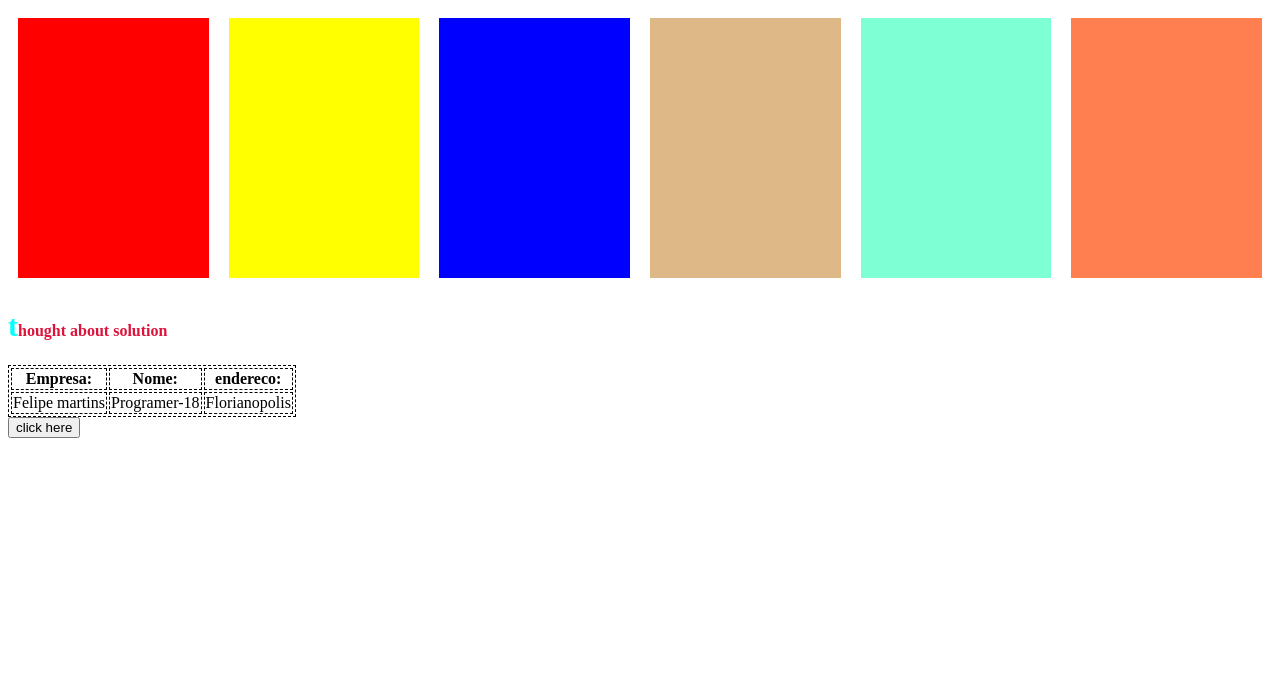
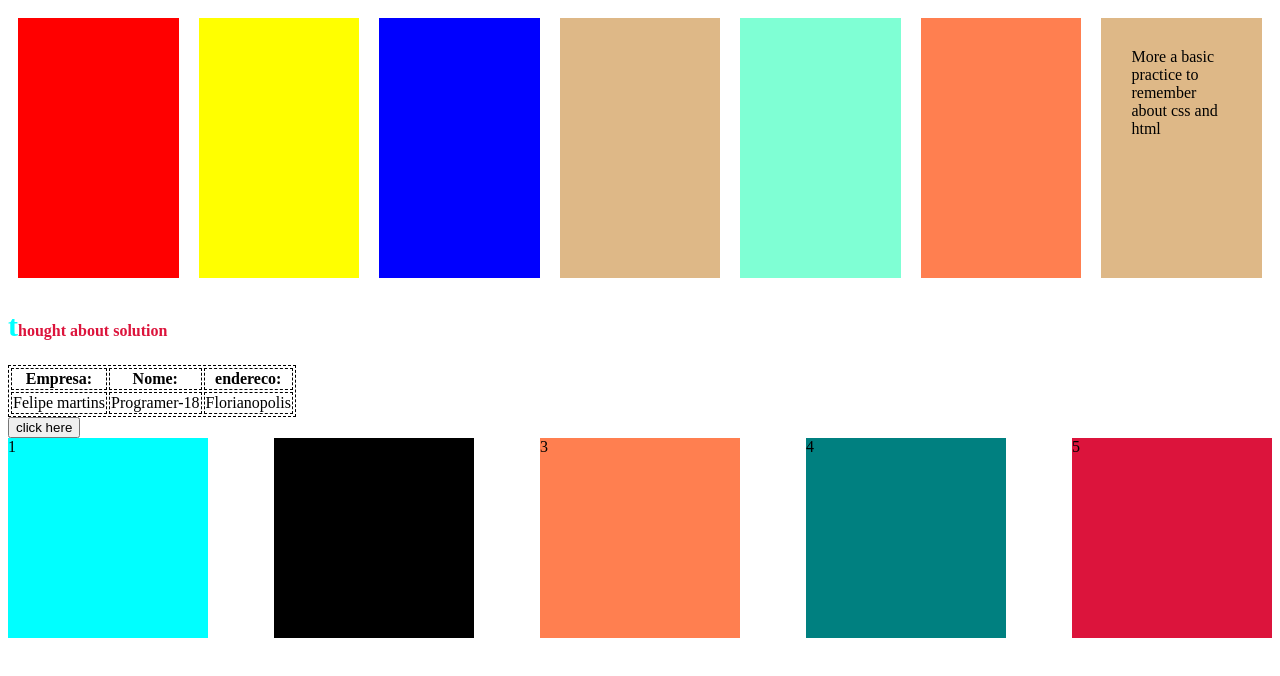
Before and after one commit to felipe-programador-18/practice-front, a website: page practice.htmlandcss/flexbox.html in a window 1280 px wide. Drawn offline with Linux system fonts and the light colour scheme.

Commit message:
c133-to practice more about this css and animation

```diff
--- a/practice.htmlandcss/flexbox.html
+++ b/practice.htmlandcss/flexbox.html
@@ -17,7 +17,8 @@
    <div class="reac five"></div>
    <div class=" reac six"></div>
 
-
+   <div class="reac four" > More a basic practice to remember about css and
+      html</div>
 
 
 
@@ -51,7 +52,15 @@
 
 
 
+ <div class="anothercontainer" >
+  <div class="test fe " >1</div>
+  <div  class="test li">2</div>
+  <div class="test pe " >3</div>
+  <div class="test ma " >4</div>
+  <div class="test ti " >5</div>
 
+
+ </div>
 
 
 
--- a/practice.htmlandcss/style.flex.css
+++ b/practice.htmlandcss/style.flex.css
@@ -1,9 +1,7 @@
 .container {
-
     display: flex;
-
-
     justify-content: flex-start;
+    align-items: stretch;
 }
 
 .one{
@@ -47,3 +45,28 @@ h4::first-line{
 table,td, th{
     border: 1px dashed black;
 }
+
+.anothercontainer{
+    display: flex;
+    justify-content: space-between;
+}
+.fe{
+    background-color: aqua;
+}
+.li{
+    background-color: black;
+}
+.pe{
+    background-color: coral;
+}
+.ma{
+    background-color:teal;
+}
+.ti{
+    background-color: crimson;
+}
+
+.test {
+    height: 200px;
+    width: 200px;
+}
```
